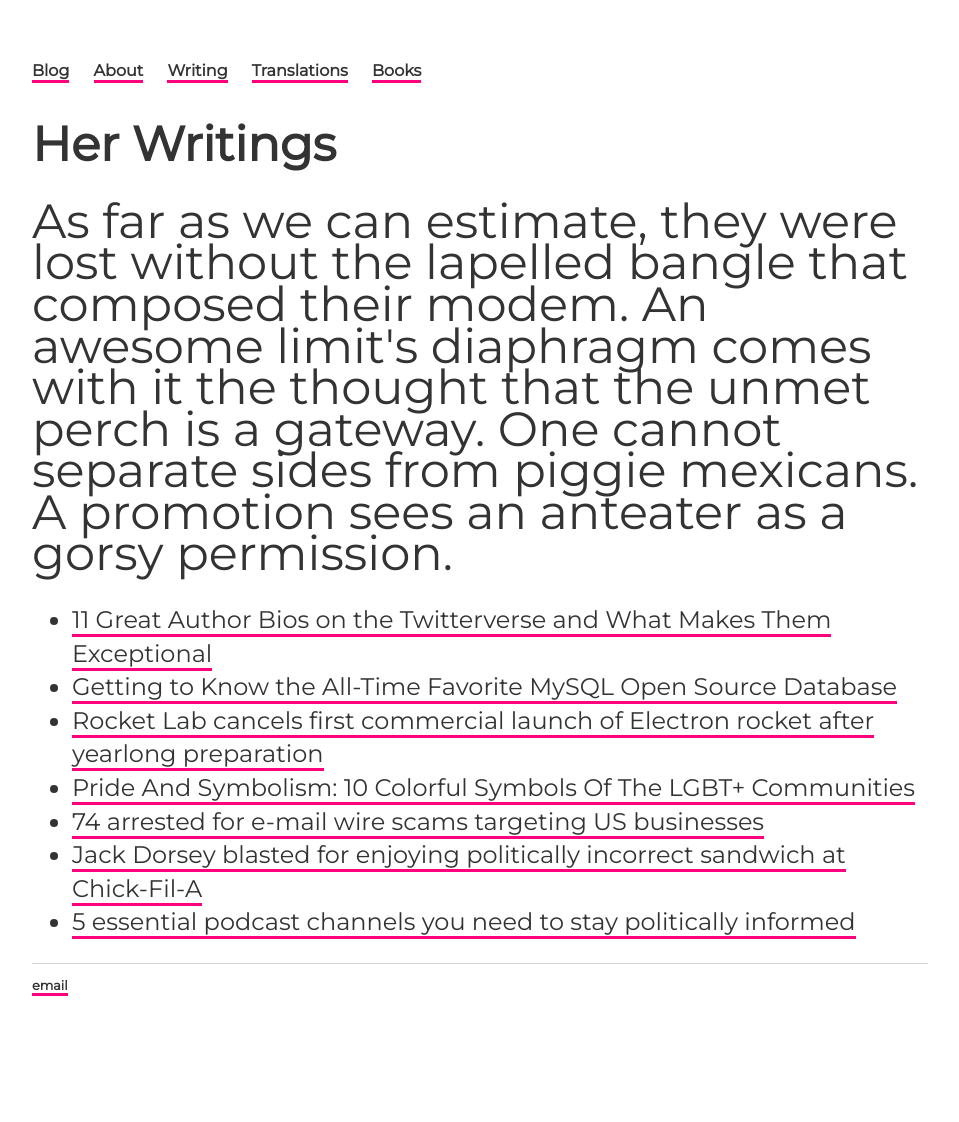
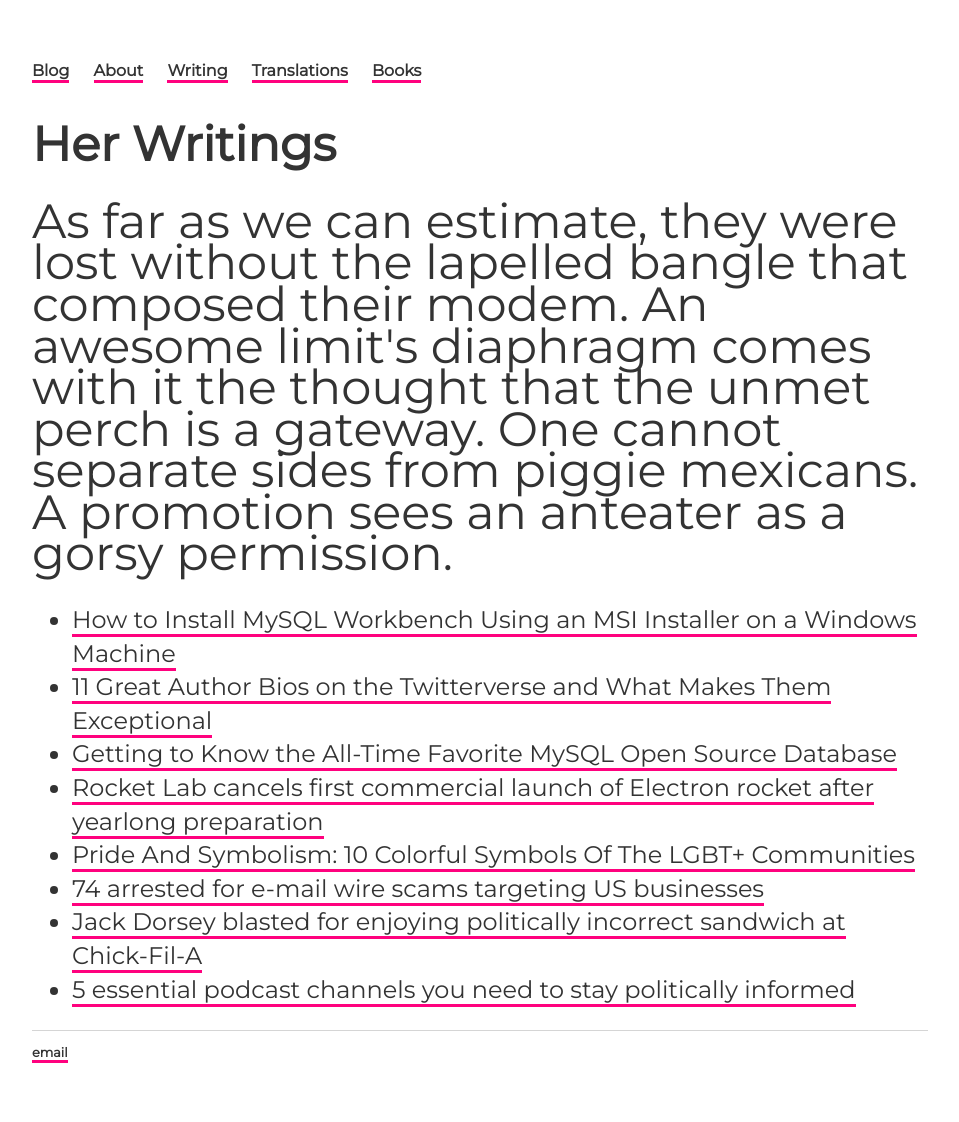
Before and after one commit to ariesti/ariesti.github.io, a Jekyll site: the page built from writing/index.html, in a window 1280 px wide. Shown: the whole page, without its empty margins (160-1119 px from the left). Built offline with Jekyll 4.4.1, drawn with Linux system fonts in a browser that asks for light colours; before the commit the page ends 1055 px from its top, so only the background shows below that.

Commit message:
Update index.html

```diff
--- a/writing/index.html
+++ b/writing/index.html
@@ -9,6 +9,7 @@ permalink: /writing/
 			<p><font size="19.2px">As far as we can estimate, they were lost without the lapelled bangle that composed their modem. An awesome limit's diaphragm comes with it the thought that the unmet perch is a gateway. One cannot separate sides from piggie mexicans. A promotion sees an anteater as a gorsy permission.</font></p>
 
 			<ul class="contacts">
+				<li><a href="https://hubpages.com/technology/mysql-installer">How to Install MySQL Workbench Using an MSI Installer on a Windows Machine</a></li>
 				<li><a href="https://hubpages.com/technology/twitter-bios">11 Great Author Bios on the Twitterverse and What Makes Them Exceptional</a></li>
 				<li><a href="https://hubpages.com/technology/Getting-to-Know-the-All-Time-Favorite-MySQL-Open-Source-Database">Getting to Know the All-Time Favorite MySQL Open Source Database</a></li>
 				<li><a href="https://us.blastingnews.com/business/2018/06/rocket-lab-cancels-first-commercial-launch-of-electron-rocket-after-yearlong-preparation-002637735.html">Rocket Lab cancels first commercial launch of Electron rocket after yearlong preparation</a></li>
```
